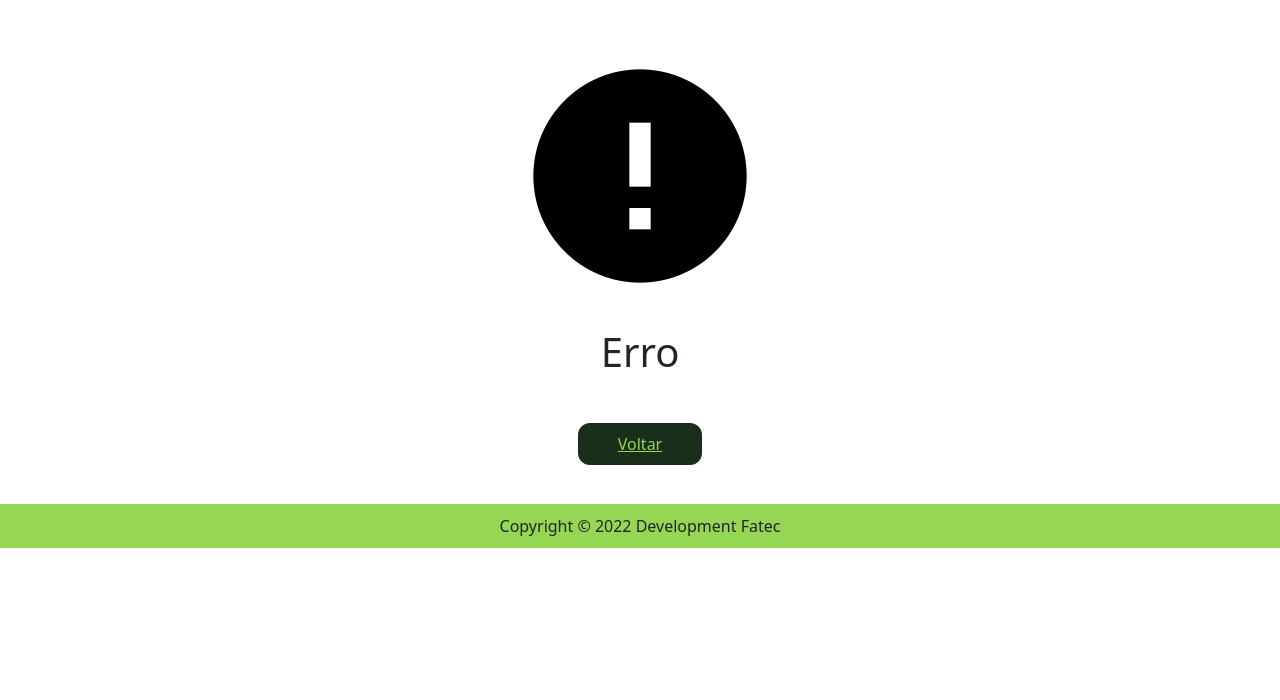
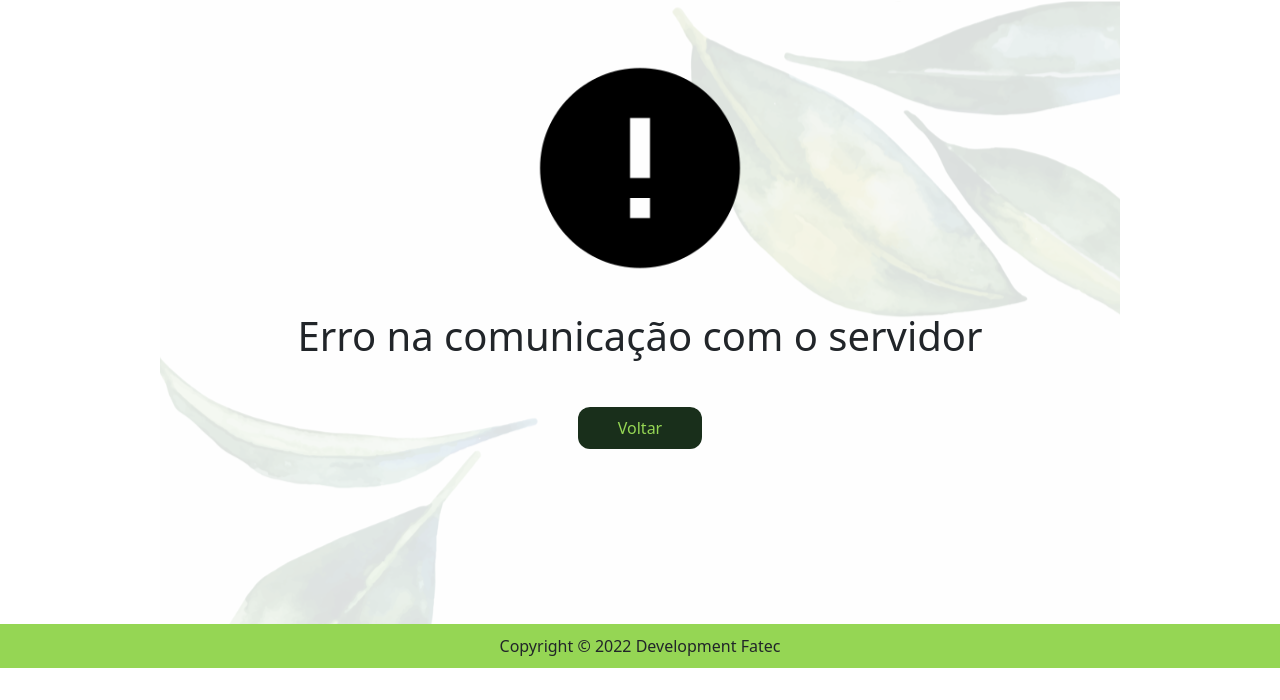
Before and after one commit to Glrodrigo/PI_3Semestre, a Django app: page /erro in a window 1280 px wide. Shown: the part 100-800 px from the top of the page. Run offline with Django 4.2, Linux system fonts and the light colour scheme; some libraries are stand-ins or nearby versions.

Commit message:
Fix it error

```diff
--- a/Code/AgroSolum/core/static/css/style.css
+++ b/Code/AgroSolum/core/static/css/style.css
@@ -410,13 +410,15 @@ li:hover{
     padding-right: 40px;
     border-color: #95d654;
     color: #95d654;
+    text-decoration: none;
 }
 
 .buttonError:hover{
     background-color:#01f81621;
+    border: solid;
     border-color: #192f1b;
     transition: 3ms;
-    color: #e0f8fc;
+    color:#192f1b;
 }
 
 #buttonA:hover{
@@ -917,3 +919,14 @@ section.testimonials .section-heading {
     padding-top: 150px;
     padding-bottom: 150px;
 }
+
+.data_erro{
+    background-image: url(../Images/Leafs.png);
+    height: 78vh;
+    margin: auto;
+    width: 960px;
+}
+
+.data_erro img{
+    height: 240px;
+}
--- a/Code/AgroSolum/core/templates/Resultado_DB.html
+++ b/Code/AgroSolum/core/templates/Resultado_DB.html
@@ -41,7 +41,8 @@
 
                 </div>
                 <section class="find">
-                    <form method="POST" action="Resultado.php">
+                    <form method="POST" action="/resultado_DB">
+                      {% csrf_token %}
                       <input type="text" id="find-text" name="lupa" placeholder="Pesquisar..." name="Search" required autofocus/>
                       <input type="submit" id="buttonS" value=""/>
                     </form>
--- a/Code/AgroSolum/core/templates/cidade.html
+++ b/Code/AgroSolum/core/templates/cidade.html
@@ -17,7 +17,8 @@
             <a href="/"><img src="{% static 'Images/Icon.png' %}"></a>
         </div>
         <section class="find1">
-          <form method="POST" action="Pages/Resultado.php">
+          <form method="POST" action="/resultado_DB">
+            {% csrf_token %}
             <input type="text" id="find1-text" name="lupa" placeholder="Pesquisar..." name="Search" required autofocus/>
             <input type="submit" id="buttonSS" value=""/>
           </form>
--- a/Code/AgroSolum/core/templates/error.html
+++ b/Code/AgroSolum/core/templates/error.html
@@ -20,7 +20,8 @@
             <a href="/"><img src="{% static 'Images/Icon.png' %}"></a>
         </div>
         <section class="find1">
-          <form method="POST" action="Pages/Resultado.php">
+          <form method="POST" action="/resultado_DB">
+            {% csrf_token %}
             <input type="text" id="find1-text" name="lupa" placeholder="Pesquisar..." name="Search" required autofocus/>
             <input type="submit" id="buttonSS" value=""/>
           </form>
@@ -43,14 +44,14 @@
             </ul>
         </div>
     </header>
-    <main class="data_mongo">
+    <main class="data_erro">
       <br><br>
         <center>
 
             <img src="{% static 'Images/ERROR.png' %}"></a>
 
             <br><br>
-            <h1 id="mensagem_erro">Erro</h1>
+            <h1 id="mensagem_erro">Erro na comunicação com o servidor</h1>
             <br><br>
 
             <a href="/index" class="buttonError" class="btn btn-primary">Voltar</a>
--- a/Code/AgroSolum/core/templates/quiz.html
+++ b/Code/AgroSolum/core/templates/quiz.html
@@ -17,7 +17,8 @@
             <a href="/"><img src="{% static 'Images/Icon.png' %}"></a>
         </div>
         <section class="find1">
-          <form method="POST" action="Pages/Resultado.php">
+          <form method="POST" action="/resultado_DB">
+            {% csrf_token %}
             <input type="text" id="find1-text" name="lupa" placeholder="Pesquisar..." name="Search" required autofocus/>
             <input type="submit" id="buttonSS" value=""/>
           </form>
```
Also changed, not shown: 2 other files.
